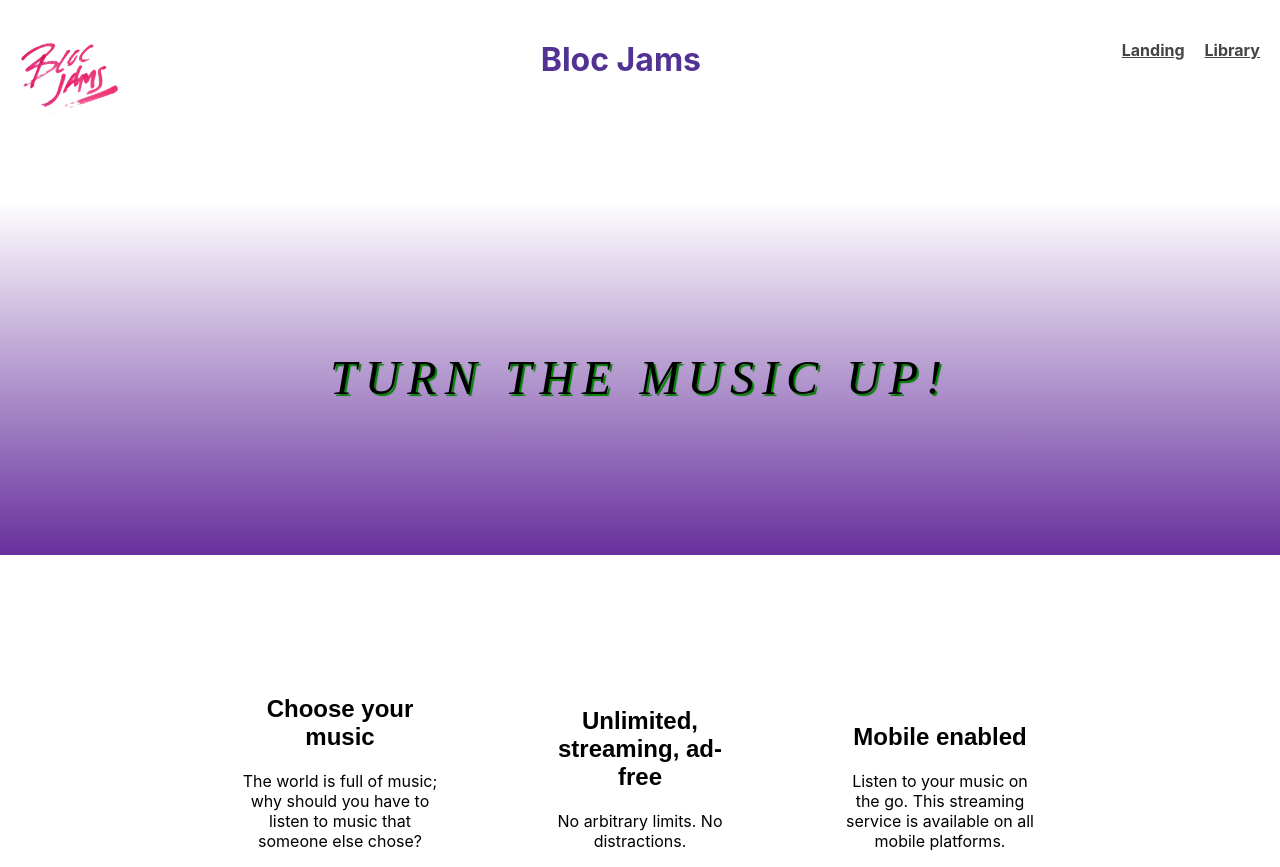
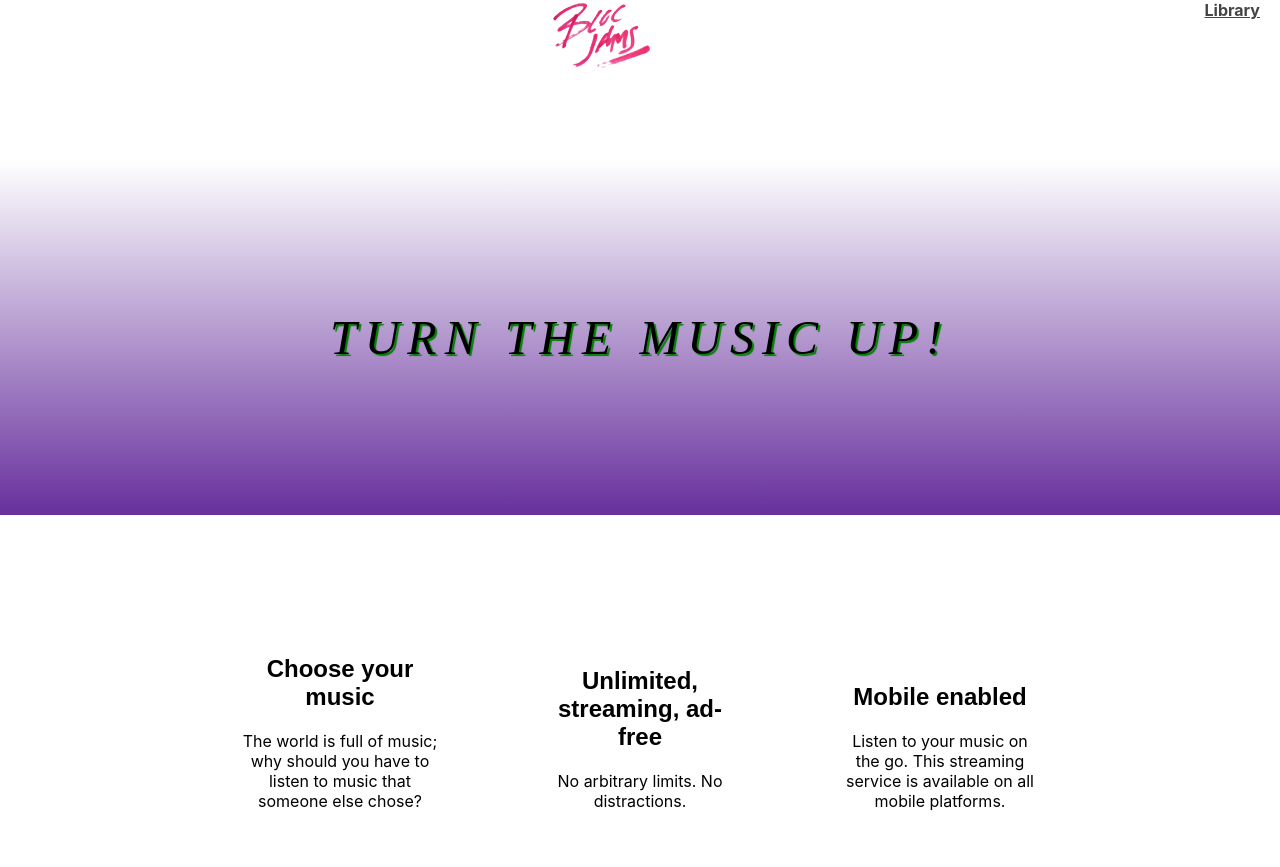
Before and after one commit to allison-jin/bloc-jams-react, a React (Create React App) app: page / in a window 1280 px wide. After the commit the page ends 827 px from the top, so only its background shows below. Built offline with nearby package versions, Linux system fonts and the light colour scheme.

Commit message:
fix logo

```diff
--- a/src/App.js
+++ b/src/App.js
@@ -5,7 +5,6 @@ import './App.css';
 import Landing from './components/Landing';
 import Library from './components/Library';
 import Album from './components/Album';
-import logo from './logo.png';
 
 class App extends Component {
   render() {
@@ -13,14 +12,15 @@ class App extends Component {
       <div className="App">
 
         <header>
-          <img className="logo" src={logo} alt="logo"  />
+          <Link to='/'>
+          <img src="./../assets/images/logo.png" alt="Bloc Jams Landing" />
+          </Link>
             <nav>
 
-              <Link className="link" to='/'>Landing</Link>
               <Link  className="link" to='/library'>Library</Link>
 
             </nav>
-            <h1>Bloc Jams</h1>
+
         </header>
 
         <main>
```
Also changed, not shown: public/assets/images/logo.png (renamed from src/logo.png).
